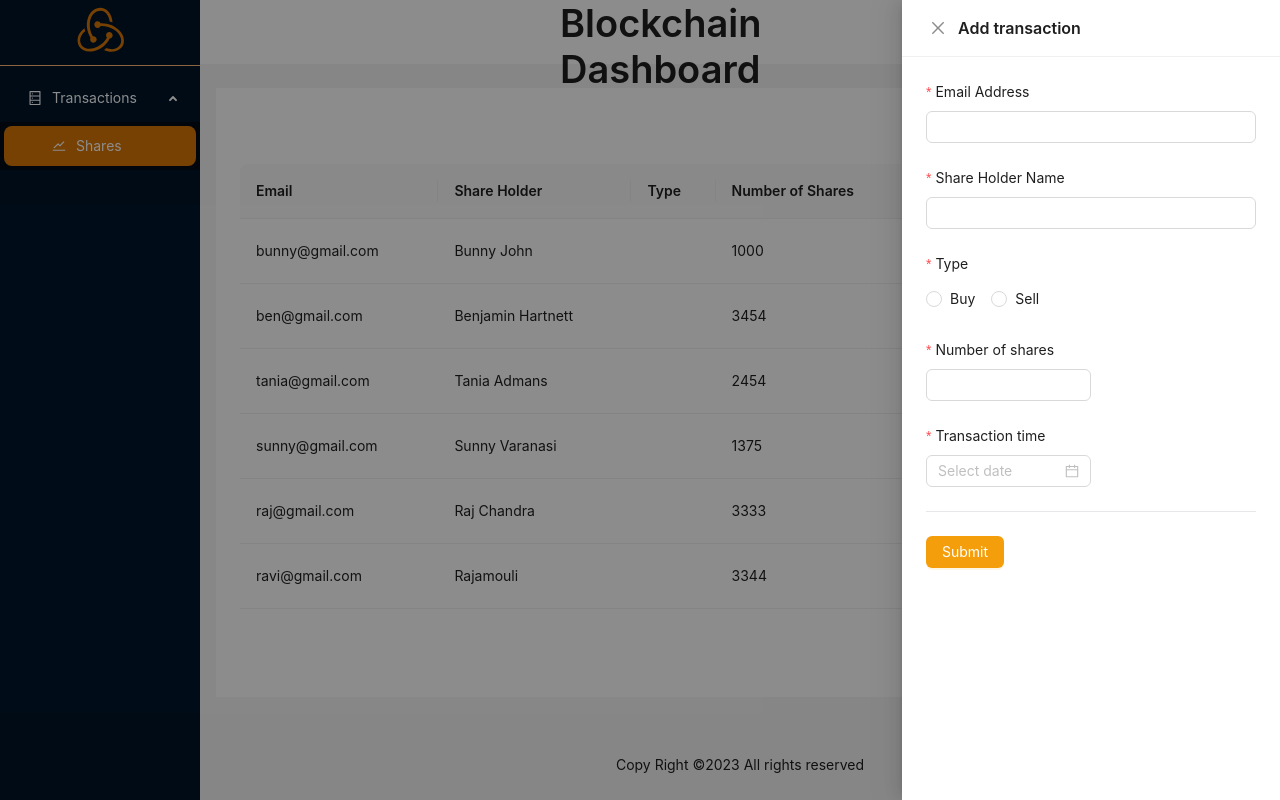
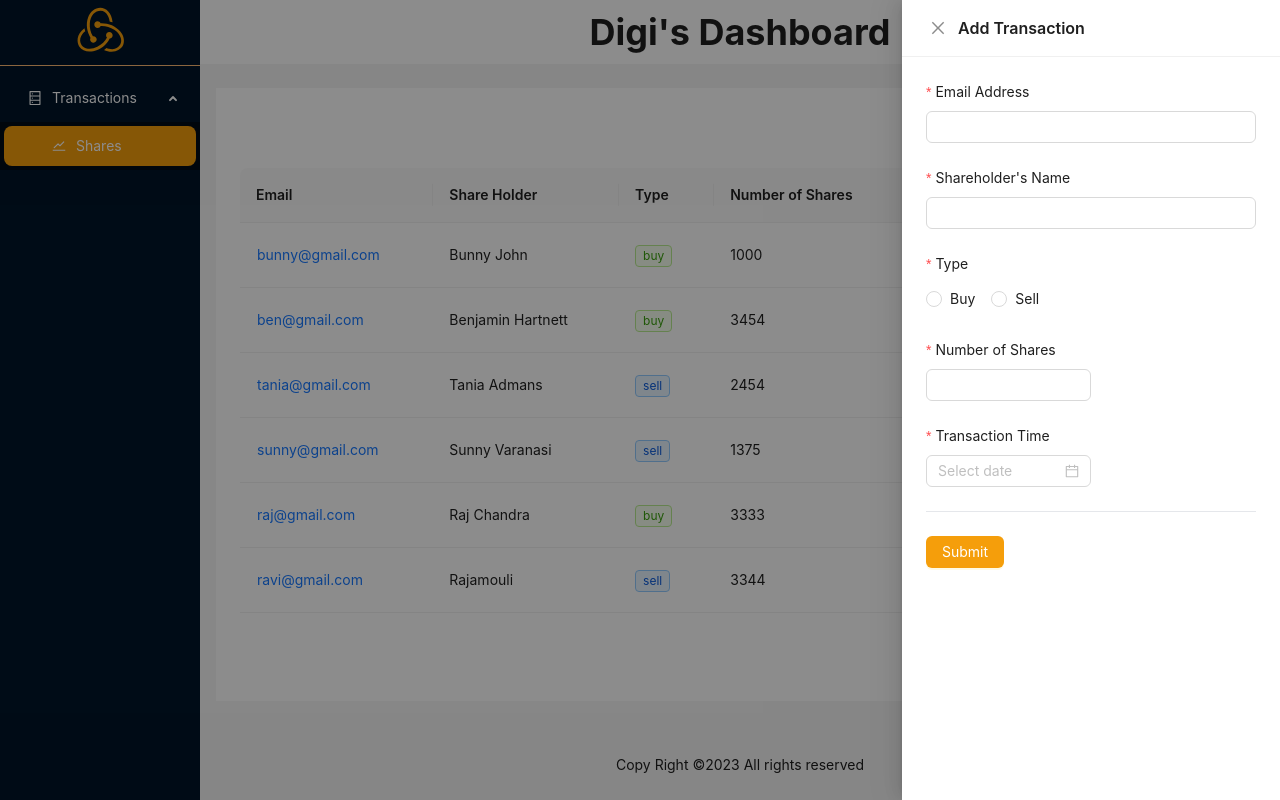
Before and after one commit to vvsrrSunny/blocklchain-transactions-data, a React (Create React App) app: page / in a window 1280 px wide. Both pictures are taken after a click on the button "Add Transaction". Built offline with nearby package versions, Linux system fonts and the light colour scheme.

Commit message:
add transactions and styles

```diff
--- a/src/AntConfigProvider.tsx
+++ b/src/AntConfigProvider.tsx
@@ -8,7 +8,7 @@ const AntConfigProvider = (props: Props) => {
     return (
         <ConfigProvider theme={{
             token: {
-                colorPrimary: "d97706",
+                colorPrimary: "#f59e0b",
             },
         }}>
             <App>
--- a/src/components/AddNewTransaction.tsx
+++ b/src/components/AddNewTransaction.tsx
@@ -1,8 +1,7 @@
-import { Button, DatePicker, Drawer, Form, FormInstance, Input, InputNumber, Modal, Radio, TimePicker } from "antd";
+import { Button, DatePicker, Drawer, Form, FormInstance, Input, InputNumber, Modal, Radio } from "antd";
 import moment from "moment";
 import React, { ReactNode, useState } from "react";
 import { ShareRelatedTransaction } from "../features/share-related-transaction/shareRelatedTransactionSlice";
-
 
 interface Props {
     children?: ReactNode;
@@ -11,20 +10,28 @@ interface Props {
 
 const AddNewTransaction = (props: Props) => {
     const [open, setOpen] = useState<boolean>(false);
-    const formRef = React.useRef<FormInstance>(null);
+    const [isModalOpen, setIsModalOpen] = useState<boolean>(false);
+    const [form] = Form.useForm();
     const showDrawer = () => {
         setOpen(true);
     };
 
     const onClose = () => {
-        setOpen(false);
-        formRef.current?.resetFields();
+        const fieldsData = form.getFieldsValue();
+        const hasEmptyFields = Object.keys(fieldsData).every((field: string) => (fieldsData[field] === undefined || fieldsData[field] === ""));
+        if (hasEmptyFields) {
+            setOpen(false);
+            form.resetFields();
+            return;
+        }
+
+        // open modal here
+        setIsModalOpen(true);
     };
 
     const onFinish = (values: any) => {
         // this time is Perth current time, may create time differences if tried at different place.
         values.transactionTime = moment(values.transactionTime).format('DD-MM-YYYY h:mm A');
-        console.log('Success:', values);
         const newRecord: ShareRelatedTransaction = {
             id: null,
             emailAddress: values.emailAddress,
@@ -38,25 +45,27 @@ const AddNewTransaction = (props: Props) => {
         onClose();
     };
 
-    const onFinishFailed = (errorInfo: any) => {
-        console.log('Failed:', errorInfo);
-    };
+    const closeDrawerConfirm = () => {
+        setOpen(false);
+        form.resetFields();
+        setIsModalOpen(false);
+    }
 
     return (
         <>
-            <div className="pb-5 flex justify-end">
+            <div className="pb-6 flex justify-end">
                 <Button type="primary" onClick={showDrawer} className="bg-amber-500">Add Transaction</Button>
             </div>
 
-            <Drawer title="Add transaction" placement="right" onClose={onClose} open={open}>
+            <Drawer title="Add Transaction" placement="right" onClose={onClose} open={open}>
                 <Form
                     name="basic"
                     layout="vertical"
                     initialValues={{ remember: true }}
                     onFinish={onFinish}
-                    onFinishFailed={onFinishFailed}
+                    onFinishFailed={() => {}}
                     autoComplete="off"
-                    ref={formRef}
+                    form={form}
                 >
                     <Form.Item
                         label="Email Address"
@@ -67,9 +76,15 @@ const AddNewTransaction = (props: Props) => {
                     </Form.Item>
 
                     <Form.Item
-                        label="Share Holder Name"
+                        label="Shareholder's Name"
                         name="shareHolderName"
-                        rules={[{ required: true, message: 'Please provide the Share holder\'s name!' }]}
+                        rules={[
+                            { required: true, message: 'Please provide the Share holder\'s name!' },
+                            {
+                                pattern: /^[a-zA-Z\s]*$/,
+                                message: 'Special characters are not allowed!',
+                            },
+                        ]}
                     >
                         <Input />
                     </Form.Item>
@@ -81,14 +96,14 @@ const AddNewTransaction = (props: Props) => {
                         </Radio.Group>
                     </Form.Item>
                     <Form.Item
-                        label="Number of shares"
+                        label="Number of Shares"
                         name="sharesCount"
                         rules={[{ required: true, type: 'number', message: 'Please provide the number of shares' }]}
                     >
                         <InputNumber style={{ width: '50%' }} />
                     </Form.Item>
                     <Form.Item
-                        label="Transaction time"
+                        label="Transaction Time"
                         name="transactionTime"
                         rules={[
                             {
@@ -108,6 +123,18 @@ const AddNewTransaction = (props: Props) => {
                     </Form.Item>
                 </Form>
             </Drawer>
+
+            <Modal title="Close the Slider" open={isModalOpen} onOk={closeDrawerConfirm} onCancel={() => setIsModalOpen(false)} footer={[
+                <Button key="back" danger onClick={() => setIsModalOpen(false)}>
+                    Cancel
+                </Button>,
+                <Button key="submit" type="primary" danger onClick={closeDrawerConfirm}>
+                    Ok
+                </Button>
+            ]}>
+                <hr className="pb-2" />
+                <p>You will lose the data you filled to add a new transaction</p>
+            </Modal>
         </>
     );
 }
--- a/src/components/HeaderContent.tsx
+++ b/src/components/HeaderContent.tsx
@@ -10,14 +10,14 @@ const HeaderContent = () => {
     return (
         <Header style={{ padding: 0, background: colorBgContainer }} >
             <Row align="middle" className="h-full">
-                <Col span={8} offset={8}>
-                    <div className="flex justify-center">
-                        <Typography.Title style={{ margin: "0" }}>
-                            Blockchain Dashboard
-                        </Typography.Title>
+                <Col span={22} md={{span: 8, offset:8}}>
+                    <div className="flex justify-start md:justify-center">
+                        <p className="text-2xl font-medium pl-4 md:pl-0 md:text-4xl md:font-bold" style={{ margin: "0" }}>
+                            Digi's Dashboard
+                        </p>
                     </div>
                 </Col>
-                <Col span={8}>
+                <Col span={2} md={8}>
                     <div className="flex justify-end mr-6">
                         <Badge count={2} dot>
                             <BellFilled className="text-xl" />
--- a/src/components/ModalContent.tsx
+++ b/src/components/ModalContent.tsx
@@ -11,12 +11,12 @@ interface Props {
 
 const ModalContent = ({ children, ...props }: Props) => {
     return (
-        <Modal title={<div className="flex-row"><WarningOutlined className="text-red-600" /> Are you sure?</div>} open={props.isModalOpen} onOk={props.handleOk} onCancel={props.handleCancel} footer={[
+        <Modal title={<div className="flex-row"><WarningOutlined style={{color: '#ff4D4f'}} /> Delete Transaction</div>} open={props.isModalOpen} onOk={props.handleOk} onCancel={props.handleCancel} footer={[
             <Button key="back" danger onClick={props.handleCancel}>
                 Cancel
             </Button>,
             <Button key="submit" type="primary" danger onClick={props.handleOk}>
-                Ok
+                Confirm
             </Button>
         ]}>
             <hr className="pb-2" />
--- a/src/components/SiderContent.tsx
+++ b/src/components/SiderContent.tsx
@@ -31,12 +31,6 @@ const SiderContent = () => {
         <Sider
             breakpoint="lg"
             collapsedWidth="0"
-            onBreakpoint={(broken) => {
-                console.log(broken);
-            }}
-            onCollapse={(collapsed, type) => {
-                console.log(collapsed, type);
-            }}
         >
             <Row justify="center" align="bottom">
                 <Col>
--- a/src/components/TransactionTable.tsx
+++ b/src/components/TransactionTable.tsx
@@ -1,6 +1,6 @@
 import { ReactNode } from "react";
 import { ShareRelatedTransaction, ShareRelatedTransactionState } from "../features/share-related-transaction/shareRelatedTransactionSlice";
-import { Button, Table } from "antd";
+import { Button, Table, Tag } from "antd";
 import { ColumnsType } from "antd/es/table";
 import moment from "moment";
 
@@ -17,6 +17,7 @@ const TransactionTable = (props: Props) => {
             title: 'Email',
             dataIndex: 'emailAddress',
             key: 'emailAddress',
+            render: (text: string) => <Button className="p-0" type="link">{text}</Button>,
         },
         {
             title: 'Share Holder',
@@ -25,8 +26,14 @@ const TransactionTable = (props: Props) => {
         },
         {
             title: 'Type',
-            dataIndex: 'Type',
-            key: 'Type',
+            dataIndex: 'type',
+            key: 'type',
+            render: (_, record) => (
+                <Tag color={record.type === "buy" ? "green" : "blue"} key={record.key}>
+                    {record.type}
+                </Tag>
+            ),
+
         },
         {
             title: 'Number of Shares',
@@ -43,8 +50,7 @@ const TransactionTable = (props: Props) => {
                 return timeA.isBefore(timeB) ? -1 : timeA.isAfter(timeB) ? 1 : 0;
             },
             render: (_, record) => (
-                //$$ formate the time in a nice way
-                record.transactionTime
+                moment(record.transactionTime).format('LLL')
             ),
         },
         {
@@ -56,7 +62,7 @@ const TransactionTable = (props: Props) => {
         },
     ];
 
-    return(
+    return (
         <Table className='overflow-x-auto' dataSource={props.shareRelatedTransactionState.results} columns={columns} />
     );
 }
```
Also changed, not shown: src/logo.svg.
